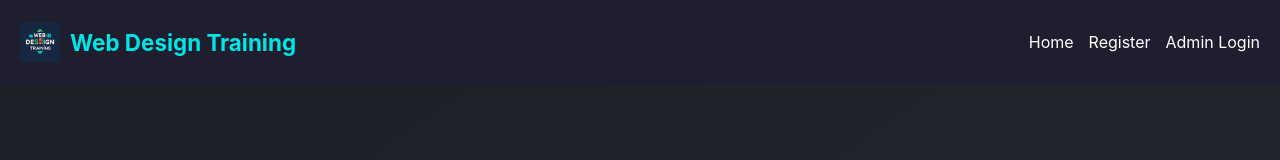
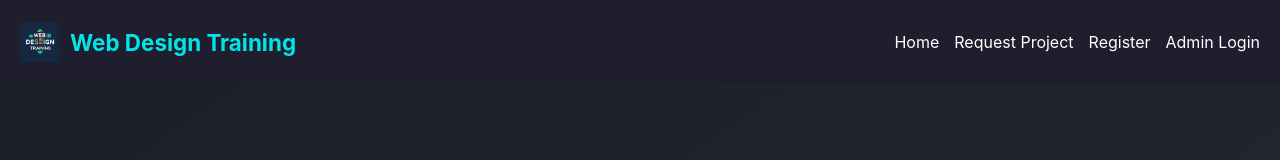
Before and after one commit to DesuSefiw/web-design-training, a React (Create React App) app in the folder trainer-frontend/: page / in a window 1280 px wide. Shown: the top 160 px of the page. Built offline with nearby package versions, Linux system fonts and the light colour scheme.

Commit message:
Update Navbar.js

```diff
--- a/trainer-frontend/src/components/Navbar.js
+++ b/trainer-frontend/src/components/Navbar.js
@@ -27,6 +27,7 @@ function Navbar({ isAdmin, setIsAdmin }) {
 
       <nav className={`navbar-right ${menuOpen ? 'active' : ''}`}>
         <Link to="/" className="nav-link" onClick={() => setMenuOpen(false)}>Home</Link>
+         <Link to="/project-request" className="nav-link">Request Project</Link>
         <Link to="/register" className="nav-link" onClick={() => setMenuOpen(false)}>Register</Link>
         {isAdmin ? (
           <>
```
